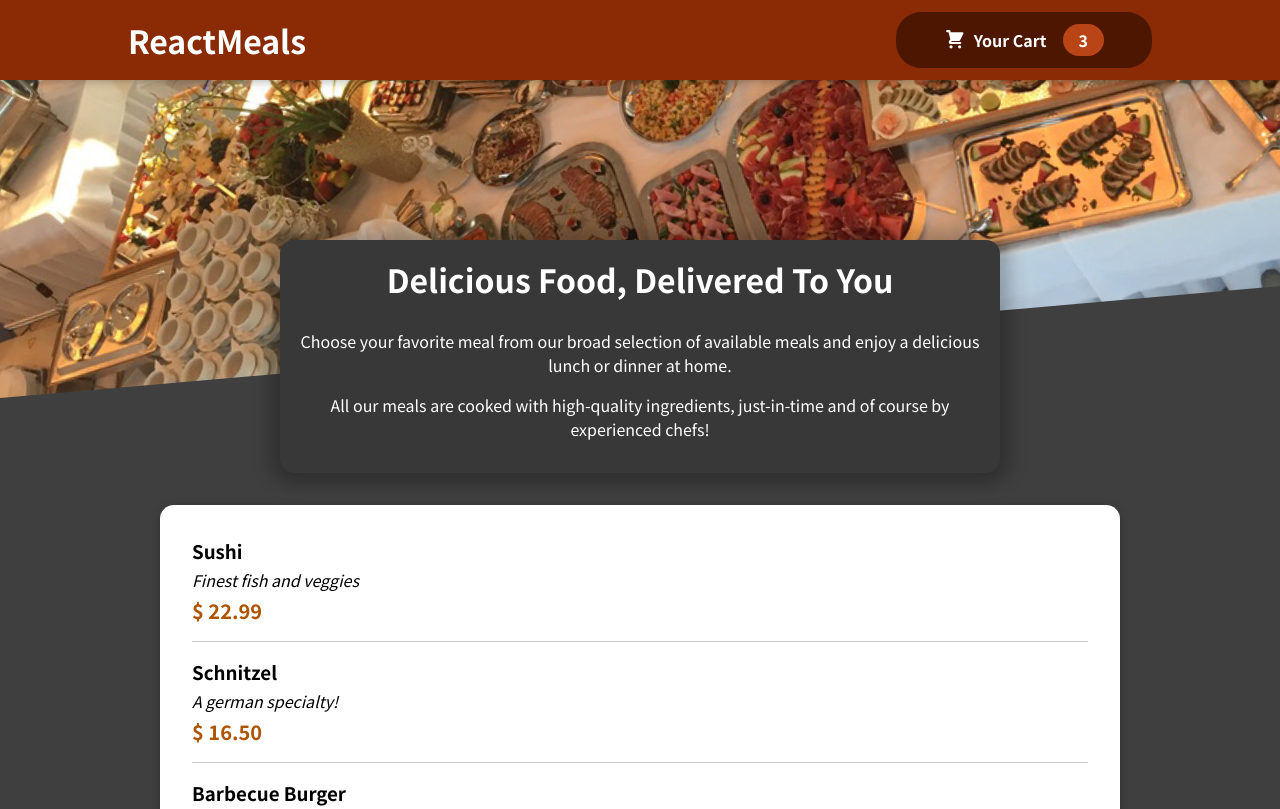
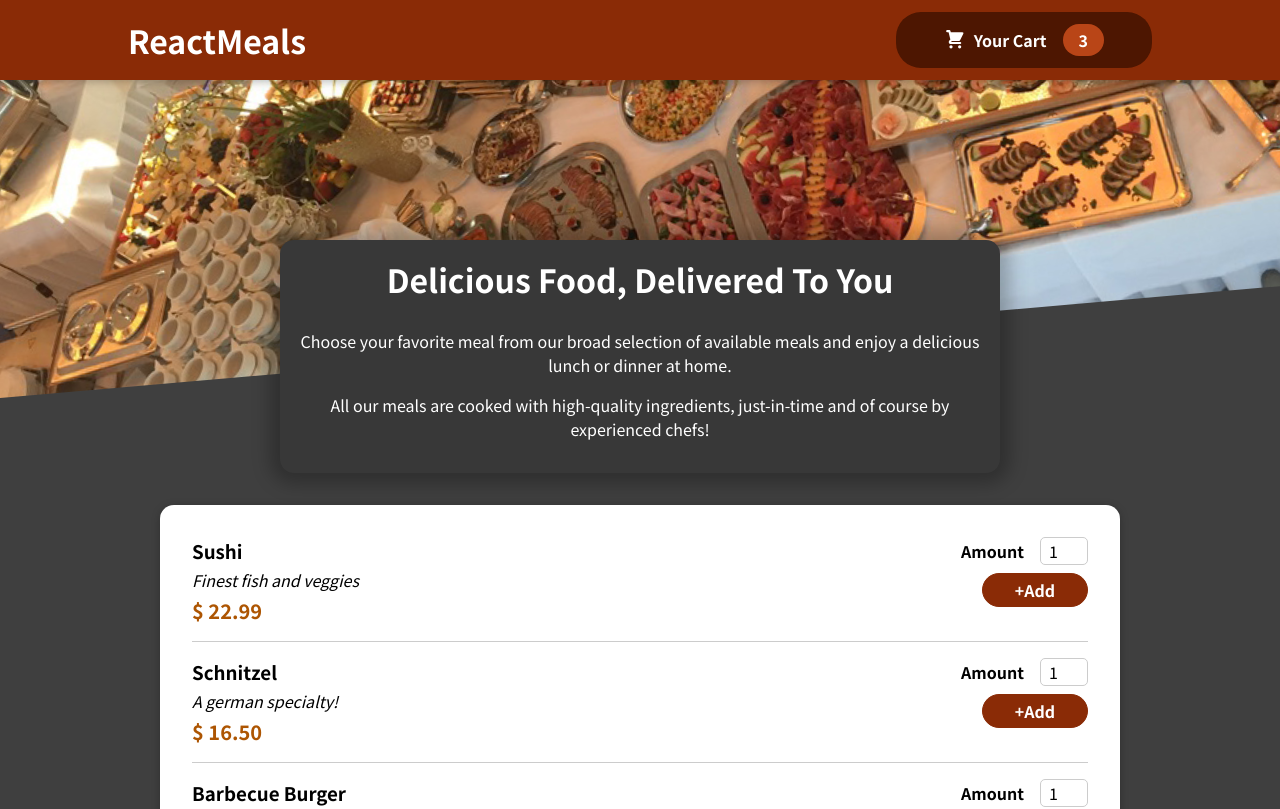
Before and after one commit to sarthak13gupta/food-order-app, a React (Create React App) app: page / in a window 1280 px wide. Shown: the top 809 px of the page. Built offline with nearby package versions, Linux system fonts and the light colour scheme.

Commit message:
added form

```diff
--- a/src/Components/Meals/AvailableMeals.jsx
+++ b/src/Components/Meals/AvailableMeals.jsx
@@ -1,6 +1,6 @@
 import classes from "./AvailableMeals.module.css";
 
-import Card from "../Card/Card";
+import Card from "../UI/Card";
 import MealItem from "./MealItem/MealItem";
 
 const DUMMY_MEALS = [
--- a/src/Components/Meals/MealItem/MealItem.jsx
+++ b/src/Components/Meals/MealItem/MealItem.jsx
@@ -1,6 +1,6 @@
 
 import classes from "./MealItem.module.css"
-
+import MealItemForm from "./MealItemForm";
 
 const MealItem = (props) => {
     const price = `$ ${props.price.toFixed(2)}`
@@ -11,7 +11,7 @@
         <div className={classes.description}>{props.description}</div>
         <div className={classes.price}>{price}</div>
       </div>
-      <div></div>
+      <div><MealItemForm/></div>
     </li>
   );
 };
--- /dev/null
+++ b/src/Components/Meals/MealItem/MealItemForm.jsx
@@ -0,0 +1,23 @@
+import classes from "./MealItemForm.module.css";
+import Input from "../../UI/Input";
+
+const MealItemForm = (props) => {
+  return (
+    <form className={classes.form}>
+      <Input
+        label="Amount"
+        input={{
+          id: "Amount",
+          type: "number",
+          min: "1",
+          max: "5",
+          step: "1",
+          defaultValue: "1",
+        }}
+      />
+      <button>+Add</button>
+    </form>
+  );
+};
+
+export default MealItemForm;
--- /dev/null
+++ b/src/Components/Meals/MealItem/MealItemForm.module.css
@@ -0,0 +1,20 @@
+.form {
+    text-align: right;
+}
+
+.form button {
+    font: inherit;
+    cursor: pointer;
+    background-color: #8a2b06;
+    border: 1px solid #8a2b06;
+    color: white;
+    padding: 0.25rem 2rem;
+    border-radius: 20px;
+    font-weight: bold;
+}
+
+.form button:hover,
+.form button:active {
+    background-color: #641e03;
+    border-color: #641e03;
+}
--- /dev/null
+++ b/src/Components/UI/Input.jsx
@@ -0,0 +1,13 @@
+
+import classes from "./Input.module.css"
+
+const Input = (props) => {
+    return (
+        <div className={classes.input}>
+            <label htmlFor={props.input.id}>{props.label}</label>
+            <input {...props.input} />
+        </div>
+    )
+}
+
+export default  Input
--- /dev/null
+++ b/src/Components/UI/Input.module.css
@@ -0,0 +1,18 @@
+.input {
+    display: flex;
+    align-items: center;
+    margin-bottom: 0.5rem;
+}
+
+.input label {
+    font-weight: bold;
+    margin-right: 1rem;
+}
+
+.input input {
+    width: 3rem;
+    border-radius: 5px;
+    border: 1px solid #ccc;
+    font: inherit;
+    padding-left: 0.5rem;
+}
```
Also changed, not shown: src/Components/UI/Card.jsx (renamed from src/Components/Card/Card.jsx), src/Components/UI/Card.module.css (renamed from src/Components/Card/Card.module.css).
